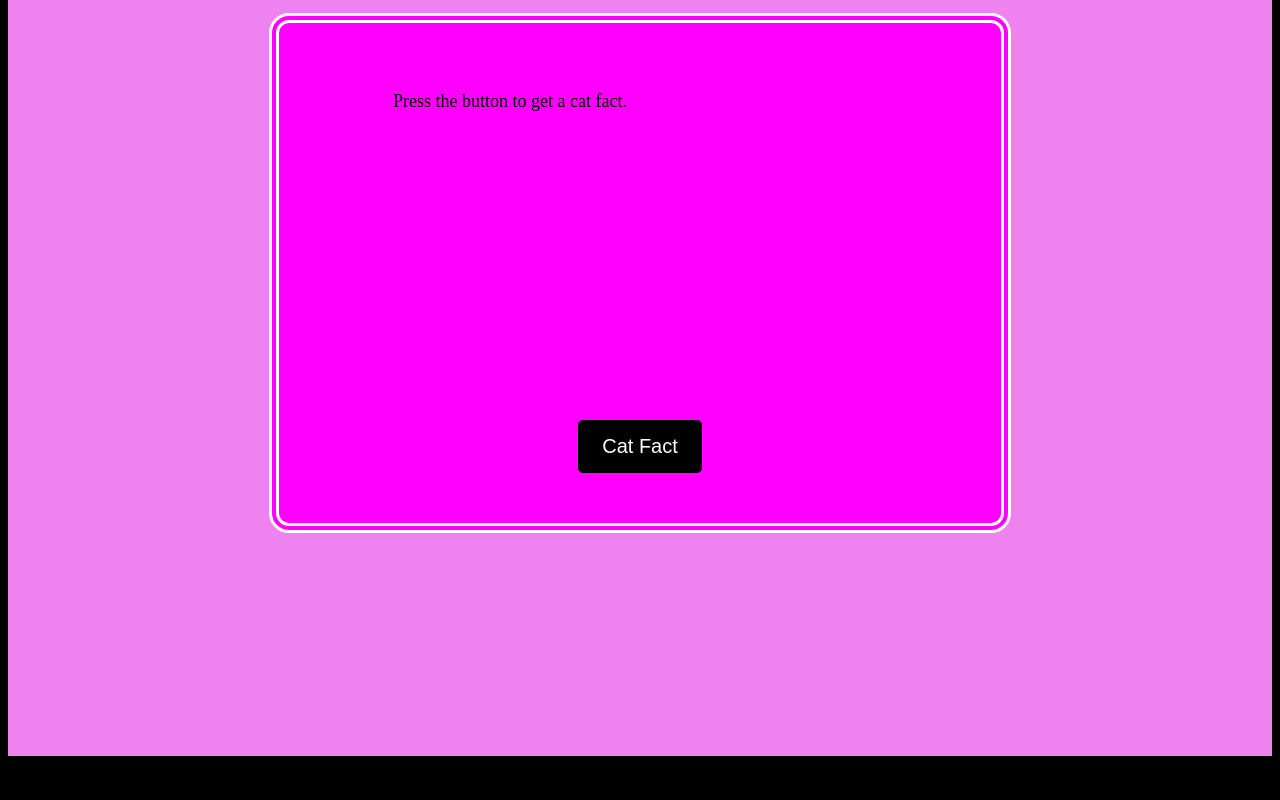
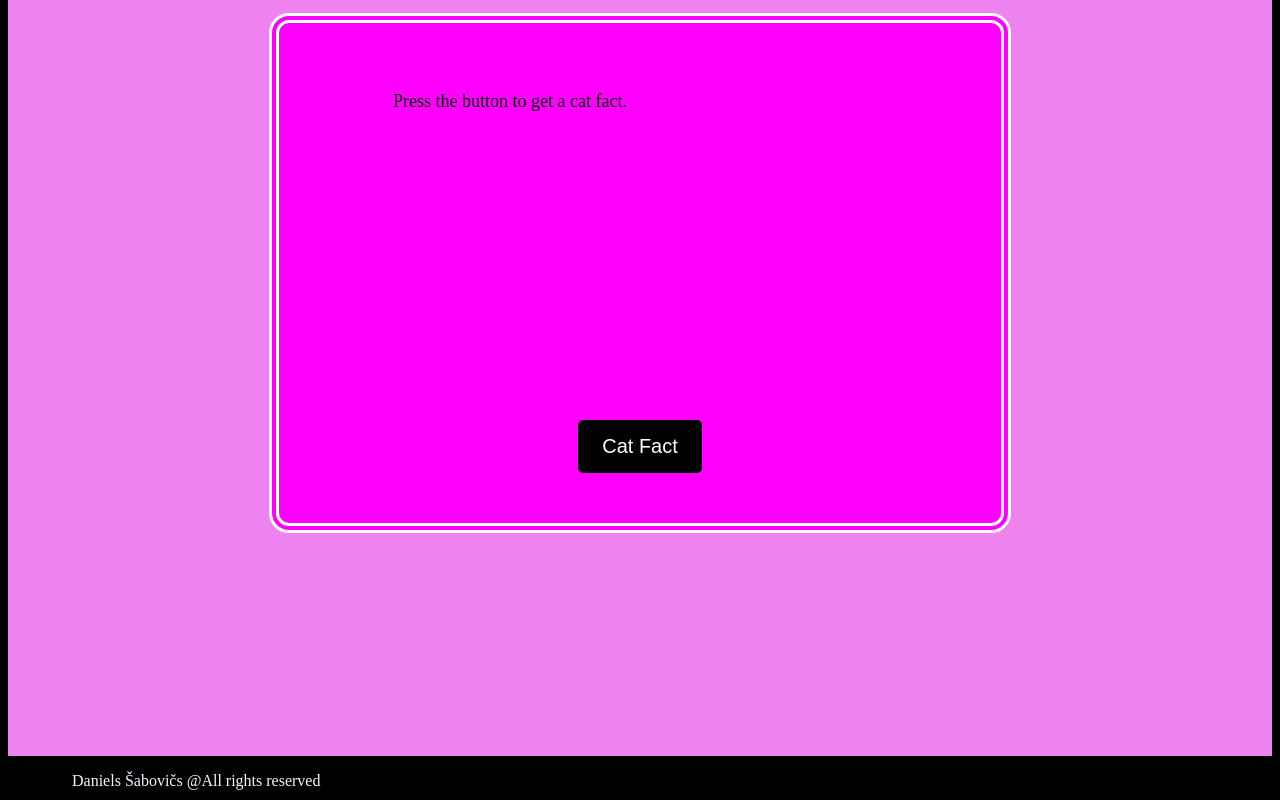
Before and after one commit to 23DP1DSabo/Hogwarts_website, a plain HTML site: page index.html in a window 1280 px wide. Shown: the part 5334-6134 px from the top of the page. Before the commit the page ends 6098 px from the top, so only its background shows below. Drawn offline with Linux system fonts and the light colour scheme.

Commit message:
Updated a little

```diff
--- a/index.html
+++ b/index.html
@@ -72,7 +72,7 @@
 
     </main>
     <footer>
-
+        <p>Daniels Šabovičs @All rights reserved</p>
     </footer>
 <script src="src/javascript/main.js"></script>
 </body>
--- a/src/styles/main.css
+++ b/src/styles/main.css
@@ -253,3 +253,14 @@ margin-top: 1.5px;
 margin-left: 0.5px;
 background-color: rgb(75, 75, 75);
 }
+
+
+
+footer {
+    background-color: black;
+    min-height: 20px;
+}
+
+footer p {
+    margin-left: 5vw;
+}
```
